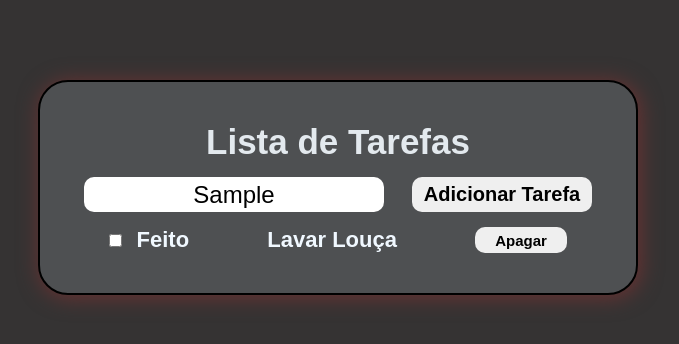
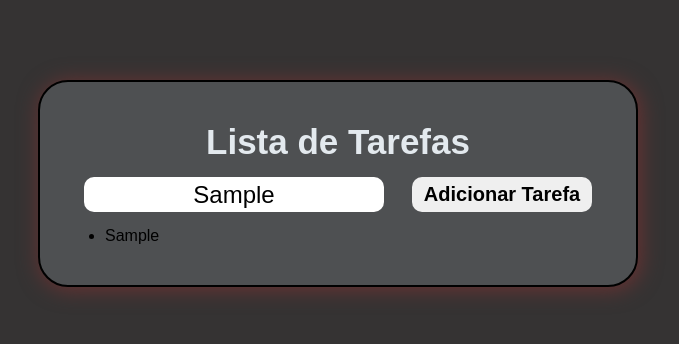
Before and after one commit to VitorRiboli/listaTarefas, a plain HTML site: page index.html in a window 1280 px wide. Both pictures are taken after typing "Sample" into the empty fields and a click on the button "Adicionar Tarefa". Shown: the whole page, without its empty margins (302-981 px from the left). Drawn offline with Linux system fonts and the light colour scheme.

Commit message:
adicionaTarefa

```diff
--- a/app.js
+++ b/app.js
@@ -1 +1,22 @@
+//selecionando os itens
 let addTarefa = document.querySelector('.adicionaTarefa');
+let btnTarefa = document.querySelector('.btn-add-tarefa');
+let tarefas = document.querySelector('.tarefas');
+
+function criaLi() { //essa função so cria um li
+    const li = document.createElement('li'); //esse li so so pertence ao escopo dessa função
+    return li;
+}
+
+function criaTarefa(textoInput) {
+    const li = criaLi(); //este li so pertence ao escopo dessa função
+    li.innerHTML = textoInput;
+    tarefas.appendChild(li); //adiciona o li dentro da class='tarefas'
+
+}
+
+//primeiro capturar o evento de click, se fosse um formulário seria mais facil.
+btnTarefa.addEventListener('click', function(e) {
+    if (!addTarefa.value) return; //se o campo estiver vazio nao retorna nada.
+    criaTarefa(addTarefa.value) //quando clica no botao, pega o texto ue está no inpuit da tarefa e joga para a função criarTarefa
+})
--- a/index.html
+++ b/index.html
@@ -1,5 +1,5 @@
 <!DOCTYPE html>
-<html lang="en">
+<html lang="pt-BR">
 <head>
     <meta charset="UTF-8">
     <meta http-equiv="X-UA-Compatible" content="IE=edge">
@@ -12,16 +12,9 @@
         <h1>Lista de Tarefas</h1>
         <div class="add-tarefas">
             <input class="adicionaTarefa" type="text">
-            <button class="Add">Adicionar Tarefa</button>
+            <button class="btn-add-tarefa">Adicionar Tarefa</button>
         </div>
-        <div class="tarefas">
-            <div class="teste">
-                <input type="checkbox" name="" id="check">
-                <label for="check">Feito</label>
-            </div>
-            <p>Lavar Louça</p>
-            <button class="remove">Apagar</button>
-        </div>
+        <ul class="tarefas"></ul>
 
     </section>
 
--- a/style.css
+++ b/style.css
@@ -58,27 +58,6 @@ body {
 
 .tarefas {
     display: flex;
-    flex-direction: row;
-    justify-content: space-around;
+    flex-direction: column;
+    margin-left: 35px;
 }
-
-.teste label {
-    margin-left: 10px;
-    font-size: 22px;
-    font-weight: 600;
-    color: aliceblue;
-}
-
-.tarefas p {
-    font-size: 22px;
-    font-weight: 600;
-    color: aliceblue;
-}
-
-.tarefas button {
-    font-size: 15px;
-    font-weight: 600;
-    padding: 2px 20px;
-    border-radius: 10px;
-    border: none;
-}
```
